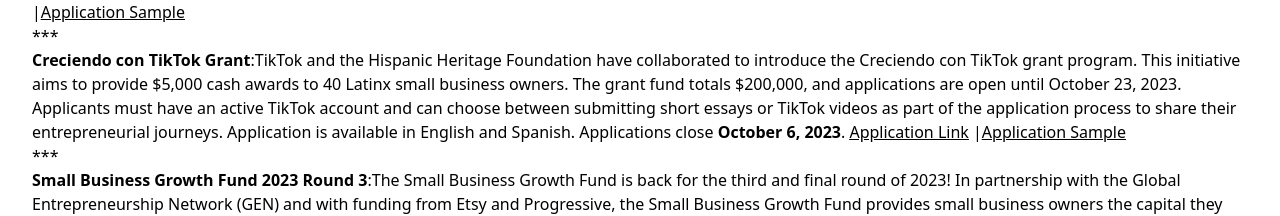
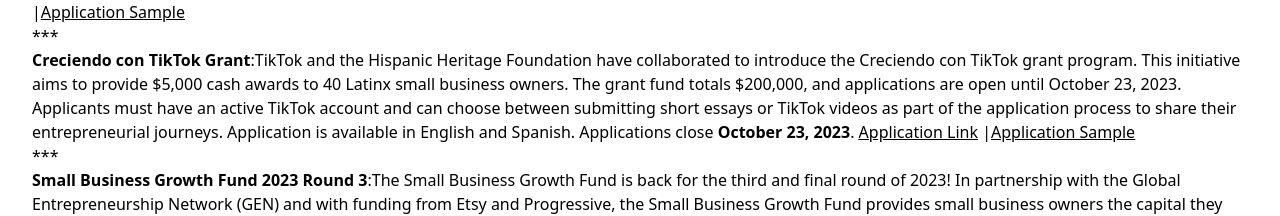
Before and after one commit to ericagirges/cnpp-website, a Next.js app in the folder app/: page /components/ResourcesContent in a window 1280 px wide. Shown: the part 2080-2296 px from the top of the page. Built offline with nearby package versions, Linux system fonts and the light colour scheme.

Commit message:
Update ResourcesContent.js

```diff
--- a/app/pages/components/ResourcesContent.js
+++ b/app/pages/components/ResourcesContent.js
@@ -59,7 +59,7 @@ const TextComponent = () => (
 <p>*** </p>
 <p><b>FedEx Entrepreneur Fund</b>: Through the FedEx® Entrepreneur Fund, thirty (30) grants for $10,000 each will be awarded to entrepreneurs connected to the military and entrepreneurs with disabilities.  A subset of grant recipients will also be considered for participation in FedEx’s Accelerator Program, a digital community space home to monthly business coaching workshops, mentorship, and networking. To be eligible, a business must be majority (51%+) owned and operated by the entrepreneur(s) with disabilities or military-connected entrepreneur(s) (military family members, military spouses, active duty, or veterans); maximum 25 employees, annual gross revenue in 2022 less than $7 million, demonstrated need for funding. Applications close <b>October 6, 2023</b>. <u><a href="https://helloalice.com/grants/fedex">Application Link</a></u> |<u><a href="https://rescue.box.com/s/m2n2yr37cs6oexv5zwrhb7091el3x81p">Application Sample</a></u>  </p>
 <p>*** </p>
-<p><b>Creciendo con TikTok Grant</b>:TikTok and the Hispanic Heritage Foundation have collaborated to introduce the Creciendo con TikTok grant program. This initiative aims to provide $5,000 cash awards to 40 Latinx small business owners. The grant fund totals $200,000, and applications are open until October 23, 2023. Applicants must have an active TikTok account and can choose between submitting short essays or TikTok videos as part of the application process to share their entrepreneurial journeys. Application is available in English and Spanish. Applications close <b>October 6, 2023</b>. <u><a href="https://helloalice.com/grants/fedex">Application Link</a></u> |<u><a href="https://rescue.box.com/s/m2n2yr37cs6oexv5zwrhb7091el3x81p">Application Sample</a></u></p>
+<p><b>Creciendo con TikTok Grant</b>:TikTok and the Hispanic Heritage Foundation have collaborated to introduce the Creciendo con TikTok grant program. This initiative aims to provide $5,000 cash awards to 40 Latinx small business owners. The grant fund totals $200,000, and applications are open until October 23, 2023. Applicants must have an active TikTok account and can choose between submitting short essays or TikTok videos as part of the application process to share their entrepreneurial journeys. Application is available in English and Spanish. Applications close <b>October 23, 2023</b>. <u><a href="https://hispanicheritage.org/tiktok-and-hispanic-heritage-foundation-team-up-again-for-creciendo-con-tiktok-grants-in-support-of-latino-small-businesses-across-america/">Application Link</a></u> |<u><a href="https://rescue.box.com/s/m2n2yr37cs6oexv5zwrhb7091el3x81p">Application Sample</a></u></p>
 <p>*** </p>
 <p><b>Small Business Growth Fund 2023 Round 3</b>:The Small Business Growth Fund is back for the third and final round of 2023! In partnership with the Global Entrepreneurship Network (GEN) and with funding from Etsy and Progressive, the Small Business Growth Fund provides small business owners the capital they need to make their next move. Recipients will receive $5,000-$25,000 grants to help accelerate their growth and achieve their goals. Eligibility includes a for-profit business located and registered in the United States, having less than $1M in 2022 gross annual revenue, having a commitment to their customers and community, having a clear plan for how the funds will help them achieve significant growth milestones in the next year. Applications close <b>October 27, 2023</b>. <u><a href="https://helloalice.com/grants/sbgf">Application Link</a></u> |<u><a href="https://rescue.box.com/s/imcdsgtawdcvv91y7eppzx0djtylrmxc">Application Sample</a></u></p>
 <p>*** </p>
```
